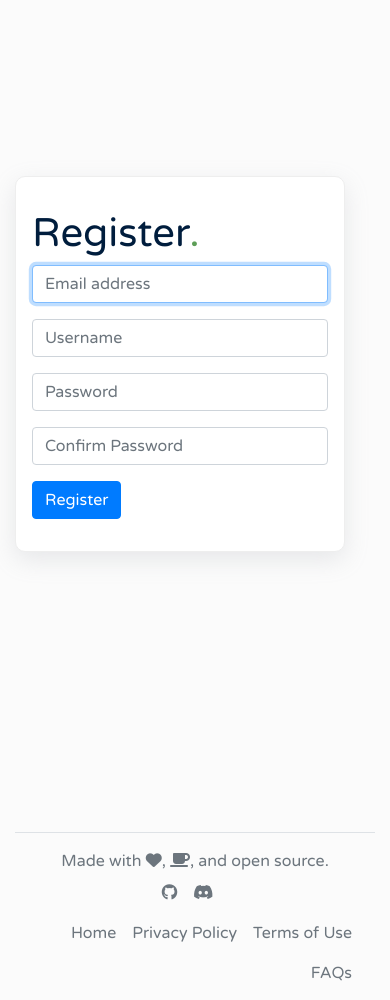
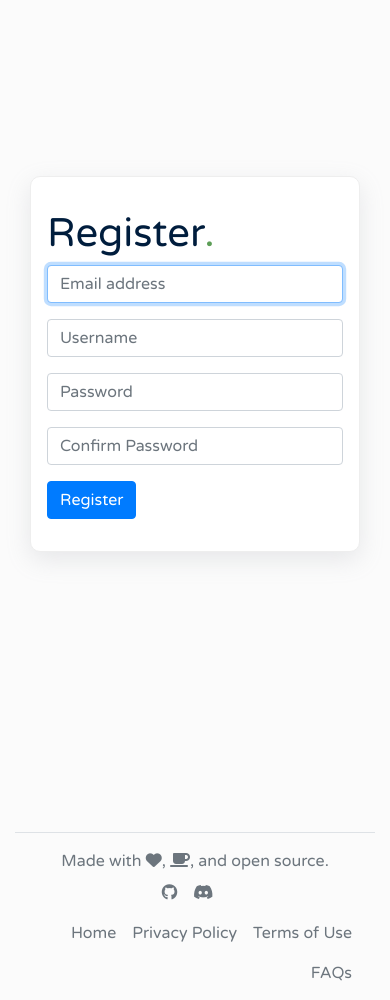
Before and after one commit to adamtherookie/linksharin, a Django app: page /register in a window 390 px wide. Shown: the part 57-1057 px from the top of the page. Run offline with Django 4.2, Linux system fonts and the light colour scheme; some libraries are stand-ins or nearby versions.

Commit message:
Made login and register pages responsive

```diff
--- a/website/static/website/style.css
+++ b/website/static/website/style.css
@@ -52,3 +52,9 @@ body {
     text-align:center;
   }
 }
+
+@media screen and (max-width: 800px) {
+  .jumbotron {
+    min-width:80vw;
+  }
+}
--- a/website/templates/website/registerorlogin.html
+++ b/website/templates/website/registerorlogin.html
@@ -5,7 +5,7 @@ Linksharin' | {% if register %} Register {% else %} Login {% endif %}
 {% endblock %}
 
 {% block body %}
-<div class="container row align-items-center" style="height:90vh;">
+<div class="container row align-items-center hero w-100" style="height:90vh;">
   <div class="jumbotron col background-white has-shadow">
     {% if register %}
     <h1 class="header">Register<span class="accent">.</span></h1>
```
